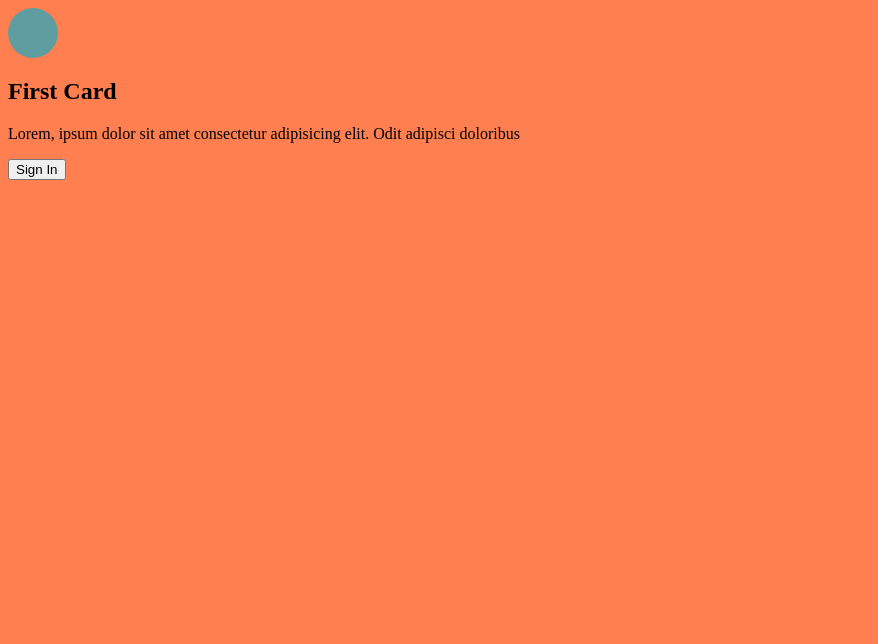
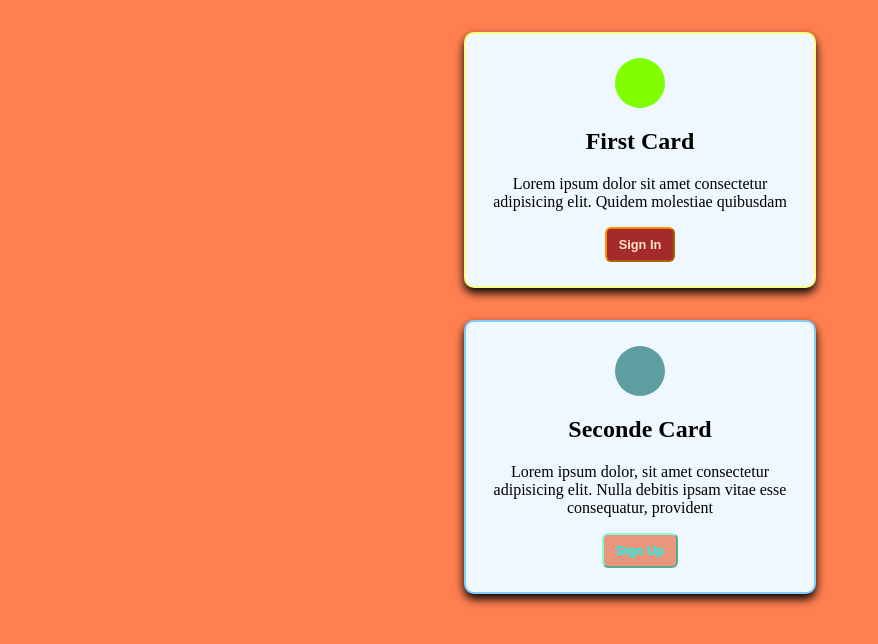
Before and after one commit to Boxun0718/1131-sweb-demo-84, a plain HTML site: page demo/w03_card_84/index.html in a window 1280 px wide. Shown: the whole page, without its empty margins (0-878 px from the left). Drawn offline with Linux system fonts and the light colour scheme.

Commit message:
w03-p2: Show btn and btn-1 in DevTools and in HTML and css

```diff
--- a/demo/w03_card_84/index.html
+++ b/demo/w03_card_84/index.html
@@ -8,16 +8,24 @@
   </head>
   <body>
     <div>
-      <div>
+      <div class="card card-1">
         <div class="icon"></div>
         <h2>First Card</h2>
         <p>
-          Lorem, ipsum dolor sit amet consectetur adipisicing elit. Odit
-          adipisci doloribus
+          Lorem ipsum dolor sit amet consectetur adipisicing elit. Quidem
+          molestiae quibusdam
         </p>
-        <button>Sign In</button>
+        <button class="btn btn-1">Sign In</button>
       </div>
-      <div></div>
+      <div class="card card-2">
+        <div class="icon"></div>
+        <h2>Seconde Card</h2>
+        <p>
+          Lorem ipsum dolor, sit amet consectetur adipisicing elit. Nulla
+          debitis ipsam vitae esse consequatur, provident
+        </p>
+        <button class="btn btn-2">Sign Up</button>
+      </div>
     </div>
   </body>
 </html>
--- a/demo/w03_card_84/style_84.css
+++ b/demo/w03_card_84/style_84.css
@@ -1,10 +1,58 @@
 body {
   background-color: coral;
+}
+
+.card {
+  background-color: aliceblue;
+  max-width: 300px;
+  border: 2px solid transparent;
+  margin: 32px auto;
+  padding: 24px;
+  text-align: center;
+  border-radius: 10px;
+  box-shadow: 0 5px 10px;
+}
+
+.card-1 {
+  border-color: rgb(246, 255, 127);
+}
+
+.card-2 {
+  border-color: rgb(127, 206, 255);
 }
 
 .icon {
   width: 50px;
   height: 50px;
+  border-radius: 50%;
+  margin: 0 auto;
+}
+
+.card-1 .icon {
+  background-color: chartreuse;
+}
+
+.card-2 .icon {
   background-color: cadetblue;
-  border-radius: 50%;
 }
+
+.btn {
+  text-transform: capitalize;
+  font-size: 0.8rem;
+  font-weight: 600;
+  padding: 8px 12px;
+  border-radius: 6px;
+  border-color: transparent;
+}
+
+.btn-1 {
+  color: bisque;
+  background-color: brown;
+  border-color: darkorange;
+}
+
+.btn-2 {
+  color: aqua;
+  background-color: darksalmon;
+  border-color: aquamarine;
+}
```
Also changed, not shown: demo/md/w03/w03-p2.png (added), 2 other files.
